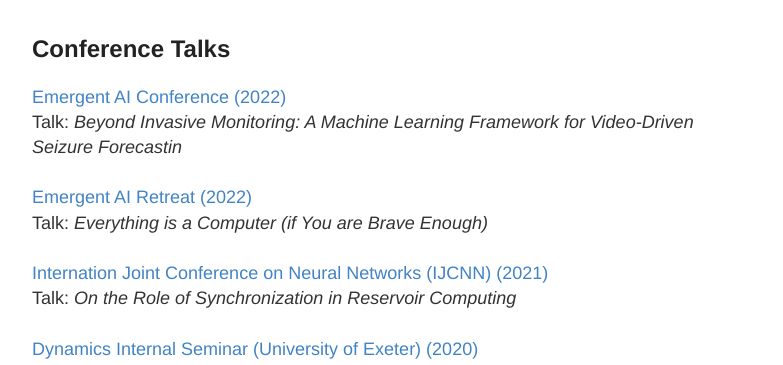
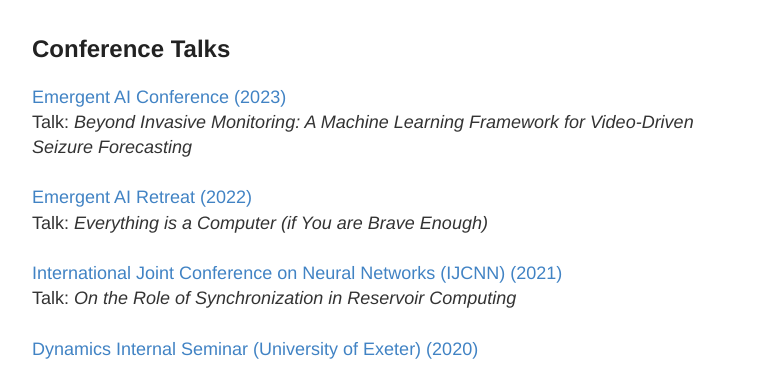
Before and after one commit to verzep/verzep.github.io, a Jekyll site: the page built from publications.html, in a window 1280 px wide and 900 px high, scrolled down 1791 px. Shown: the part 173-538 px from the top of the window, without its empty margins (248-1031 px from the left). Built offline with Jekyll 4.4.1, drawn with Linux system fonts in a browser that asks for light colours.

```diff
--- a/_data/talks.yaml
+++ b/_data/talks.yaml
@@ -1,9 +1,9 @@
 
-- title: "Beyond Invasive Monitoring: A Machine Learning Framework for Video-Driven Seizure Forecastin"
+- title: "Beyond Invasive Monitoring: A Machine Learning Framework for Video-Driven Seizure Forecasting"
   conference: Emergent AI Conference
   link: https://emergent-ai.uni-mainz.de/
   video:
-  year: 2022
+  year: 2023
 
 
 - title: "Everything is a Computer (if You are Brave Enough)"
@@ -13,7 +13,7 @@
   year: 2022
 
 - title: On the Role of Synchronization in Reservoir Computing
-  conference: Internation Joint Conference on Neural Networks (IJCNN)
+  conference: International Joint Conference on Neural Networks (IJCNN)
   link: https://events.femto-st.fr/DLUNH/en
   video:
   year: 2021
```
Also changed, not shown: _posts/2023-12-19-Takens.md (+1 -1 lines).
